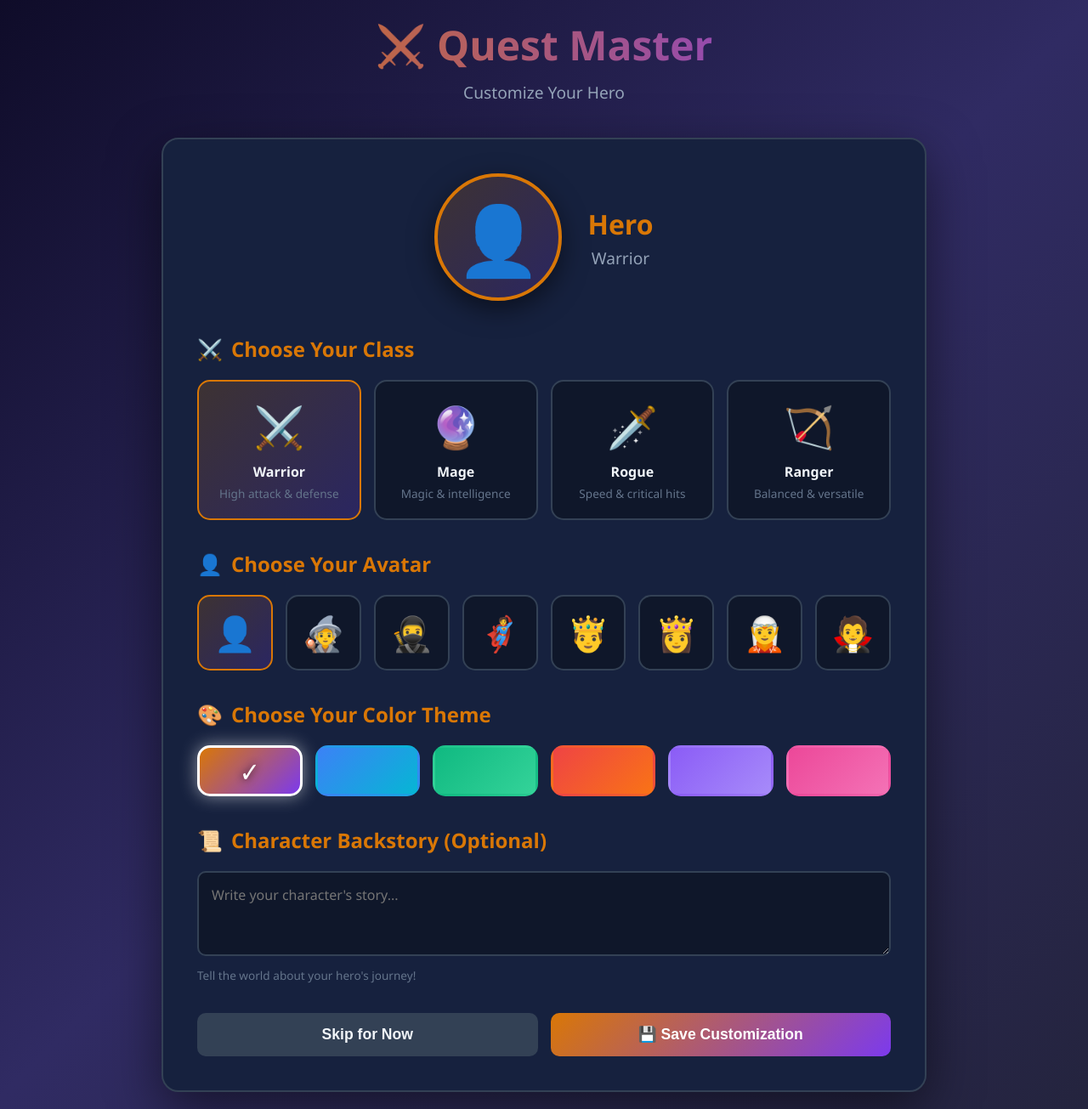
After one commit to LorinczDaniel/gamify_task, a Flask app: page /customize in a window 1280 px wide. The commit adds this page. Shown: the whole page at 85% size. Run offline with Flask 3, Linux system fonts and the light colour scheme; the visitor is signed in with stand-in values (Sample User, id 1); data comes from the database, SQL or seed files in the repository.

Commit message:
Add character customization system with class selection, avatars, and themes

```diff
--- a/app.py
+++ b/app.py
@@ -38,6 +38,12 @@ def login_page():
 def register_page():
     """Serve the register page"""
     return render_template('register.html')
+
+@app.route('/customize')
+@login_required
+def customize_page():
+    """Serve the character customization page"""
+    return render_template('customize.html')
 
 # Auth API endpoints
 @app.route('/api/register', methods=['POST'])
@@ -357,6 +363,36 @@ def get_stats():
     stats = db.get_statistics(char['id'])
     return jsonify(stats)
 
+# Character customization endpoint
+@app.route('/api/character/customize', methods=['POST'])
+@login_required
+def customize_character():
+    """Update character customization"""
+    user_id = session['user_id']
+    char = db.get_character_by_user_id(user_id)
+
+    if not char:
+        return jsonify({'error': 'Character not found'}), 404
+
+    data = request.json
+    character_class = data.get('character_class', 'Warrior')
+    avatar_id = data.get('avatar_id', 1)
+    color_theme = data.get('color_theme', 'orange')
+    bio = data.get('bio', '')
+
+    result = db.update_character_customization(
+        char['id'],
+        character_class,
+        avatar_id,
+        color_theme,
+        bio
+    )
+
+    if result:
+        return jsonify({'success': True, 'message': 'Character customized successfully'})
+
+    return jsonify({'error': 'Failed to update character'}), 400
+
 if __name__ == '__main__':
     print("🎮 Quest Master RPG Server Starting...")
     print("📍 Navigate to http://localhost:5000 to play!")
--- /dev/null
+++ b/templates/customize.html
@@ -0,0 +1,549 @@
+<!DOCTYPE html>
+<html lang="en">
+<head>
+    <meta charset="UTF-8">
+    <meta name="viewport" content="width=device-width, initial-scale=1.0">
+    <title>Quest Master - Customize Character</title>
+    <style>
+        * {
+            margin: 0;
+            padding: 0;
+            box-sizing: border-box;
+        }
+
+        body {
+            font-family: 'Segoe UI', Tahoma, Geneva, Verdana, sans-serif;
+            background: linear-gradient(135deg, #0f0c29, #302b63, #24243e);
+            color: #f1f5f9;
+            min-height: 100vh;
+            padding: 20px;
+        }
+
+        .container {
+            max-width: 900px;
+            margin: 0 auto;
+        }
+
+        .customize-header {
+            text-align: center;
+            margin-bottom: 40px;
+        }
+
+        .game-title {
+            font-size: 3rem;
+            background: linear-gradient(90deg, #d97706, #7c3aed);
+            -webkit-background-clip: text;
+            -webkit-text-fill-color: transparent;
+            background-clip: text;
+            margin-bottom: 10px;
+        }
+
+        .subtitle {
+            color: #94a3b8;
+            font-size: 1.2rem;
+        }
+
+        .customize-card {
+            background: #16213e;
+            border: 2px solid #334155;
+            border-radius: 20px;
+            padding: 40px;
+            box-shadow: 0 20px 60px rgba(0, 0, 0, 0.5);
+            animation: slideIn 0.5s ease-out;
+        }
+
+        @keyframes slideIn {
+            from {
+                transform: translateY(-30px);
+                opacity: 0;
+            }
+            to {
+                transform: translateY(0);
+                opacity: 1;
+            }
+        }
+
+        .section {
+            margin-bottom: 35px;
+        }
+
+        .section-title {
+            font-size: 1.5rem;
+            color: #d97706;
+            margin-bottom: 20px;
+            display: flex;
+            align-items: center;
+            gap: 10px;
+        }
+
+        .preview-section {
+            display: flex;
+            gap: 30px;
+            margin-bottom: 40px;
+            align-items: center;
+            justify-content: center;
+        }
+
+        .avatar-preview {
+            width: 150px;
+            height: 150px;
+            border-radius: 50%;
+            border: 4px solid var(--theme-color, #d97706);
+            display: flex;
+            align-items: center;
+            justify-content: center;
+            font-size: 5rem;
+            background: linear-gradient(135deg, rgba(217, 119, 6, 0.2), rgba(124, 58, 237, 0.2));
+            box-shadow: 0 10px 30px rgba(0, 0, 0, 0.5);
+            transition: all 0.3s ease;
+        }
+
+        .character-info {
+            text-align: center;
+        }
+
+        .character-name {
+            font-size: 2rem;
+            font-weight: bold;
+            color: var(--theme-color, #d97706);
+            margin-bottom: 5px;
+        }
+
+        .character-class {
+            font-size: 1.2rem;
+            color: #94a3b8;
+        }
+
+        .class-grid {
+            display: grid;
+            grid-template-columns: repeat(auto-fit, minmax(140px, 1fr));
+            gap: 15px;
+        }
+
+        .class-option {
+            background: #0f172a;
+            border: 2px solid #334155;
+            border-radius: 15px;
+            padding: 20px;
+            text-align: center;
+            cursor: pointer;
+            transition: all 0.3s ease;
+        }
+
+        .class-option:hover {
+            border-color: #d97706;
+            transform: translateY(-5px);
+            box-shadow: 0 10px 30px rgba(217, 119, 6, 0.3);
+        }
+
+        .class-option.selected {
+            border-color: #d97706;
+            background: linear-gradient(135deg, rgba(217, 119, 6, 0.2), rgba(124, 58, 237, 0.2));
+        }
+
+        .class-icon {
+            font-size: 3rem;
+            margin-bottom: 10px;
+        }
+
+        .class-name {
+            font-weight: bold;
+            margin-bottom: 5px;
+        }
+
+        .class-desc {
+            font-size: 0.85rem;
+            color: #64748b;
+        }
+
+        .avatar-grid {
+            display: grid;
+            grid-template-columns: repeat(auto-fit, minmax(80px, 1fr));
+            gap: 15px;
+        }
+
+        .avatar-option {
+            background: #0f172a;
+            border: 2px solid #334155;
+            border-radius: 15px;
+            padding: 15px;
+            text-align: center;
+            font-size: 2.5rem;
+            cursor: pointer;
+            transition: all 0.3s ease;
+        }
+
+        .avatar-option:hover {
+            border-color: #d97706;
+            transform: scale(1.1);
+        }
+
+        .avatar-option.selected {
+            border-color: #d97706;
+            background: linear-gradient(135deg, rgba(217, 119, 6, 0.2), rgba(124, 58, 237, 0.2));
+        }
+
+        .color-grid {
+            display: grid;
+            grid-template-columns: repeat(auto-fit, minmax(100px, 1fr));
+            gap: 15px;
+        }
+
+        .color-option {
+            height: 60px;
+            border-radius: 15px;
+            cursor: pointer;
+            border: 3px solid transparent;
+            transition: all 0.3s ease;
+            position: relative;
+        }
+
+        .color-option:hover {
+            transform: scale(1.1);
+            border-color: white;
+        }
+
+        .color-option.selected {
+            border-color: white;
+            box-shadow: 0 0 20px rgba(255, 255, 255, 0.5);
+        }
+
+        .color-option.selected::after {
+            content: '✓';
+            position: absolute;
+            top: 50%;
+            left: 50%;
+            transform: translate(-50%, -50%);
+            font-size: 2rem;
+            color: white;
+            text-shadow: 0 0 10px rgba(0, 0, 0, 0.8);
+        }
+
+        textarea {
+            width: 100%;
+            padding: 15px;
+            background: #0f172a;
+            border: 2px solid #334155;
+            border-radius: 10px;
+            color: #f1f5f9;
+            font-size: 1rem;
+            font-family: inherit;
+            resize: vertical;
+            min-height: 100px;
+            transition: all 0.3s ease;
+        }
+
+        textarea:focus {
+            outline: none;
+            border-color: #d97706;
+            box-shadow: 0 0 20px rgba(217, 119, 6, 0.3);
+        }
+
+        .hint {
+            font-size: 0.85rem;
+            color: #64748b;
+            margin-top: 8px;
+        }
+
+        .btn-group {
+            display: flex;
+            gap: 15px;
+            margin-top: 30px;
+        }
+
+        .btn {
+            flex: 1;
+            padding: 15px;
+            border: none;
+            border-radius: 10px;
+            font-size: 1.1rem;
+            font-weight: bold;
+            cursor: pointer;
+            transition: all 0.3s ease;
+        }
+
+        .btn-primary {
+            background: linear-gradient(135deg, #d97706, #7c3aed);
+            color: white;
+        }
+
+        .btn-primary:hover {
+            transform: translateY(-2px);
+            box-shadow: 0 10px 30px rgba(217, 119, 6, 0.4);
+        }
+
+        .btn-secondary {
+            background: #334155;
+            color: #f1f5f9;
+        }
+
+        .btn-secondary:hover {
+            background: #475569;
+        }
+
+        .error-message {
+            background: rgba(239, 68, 68, 0.2);
+            border: 2px solid #ef4444;
+            color: #fca5a5;
+            padding: 15px;
+            border-radius: 10px;
+            margin-bottom: 20px;
+            display: none;
+        }
+
+        .error-message.show {
+            display: block;
+        }
+
+        .success-message {
+            background: rgba(16, 185, 129, 0.2);
+            border: 2px solid #10b981;
+            color: #6ee7b7;
+            padding: 15px;
+            border-radius: 10px;
+            margin-bottom: 20px;
+            display: none;
+        }
+
+        .success-message.show {
+            display: block;
+        }
+    </style>
+</head>
+<body>
+    <div class="container">
+        <div class="customize-header">
+            <h1 class="game-title">⚔️ Quest Master</h1>
+            <p class="subtitle">Customize Your Hero</p>
+        </div>
+
+        <div class="customize-card">
+            <div id="error-message" class="error-message"></div>
+            <div id="success-message" class="success-message"></div>
+
+            <!-- Preview Section -->
+            <div class="preview-section">
+                <div class="avatar-preview" id="avatar-preview">
+                    👤
+                </div>
+                <div class="character-info">
+                    <div class="character-name" id="preview-name">Hero</div>
+                    <div class="character-class" id="preview-class">Warrior</div>
+                </div>
+            </div>
+
+            <form id="customize-form">
+                <!-- Class Selection -->
+                <div class="section">
+                    <h2 class="section-title">
+                        <span>⚔️</span>
+                        <span>Choose Your Class</span>
+                    </h2>
+                    <div class="class-grid">
+                        <div class="class-option selected" data-class="Warrior">
+                            <div class="class-icon">⚔️</div>
+                            <div class="class-name">Warrior</div>
+                            <div class="class-desc">High attack & defense</div>
+                        </div>
+                        <div class="class-option" data-class="Mage">
+                            <div class="class-icon">🔮</div>
+                            <div class="class-name">Mage</div>
+                            <div class="class-desc">Magic & intelligence</div>
+                        </div>
+                        <div class="class-option" data-class="Rogue">
+                            <div class="class-icon">🗡️</div>
+                            <div class="class-name">Rogue</div>
+                            <div class="class-desc">Speed & critical hits</div>
+                        </div>
+                        <div class="class-option" data-class="Ranger">
+                            <div class="class-icon">🏹</div>
+                            <div class="class-name">Ranger</div>
+                            <div class="class-desc">Balanced & versatile</div>
+                        </div>
+                    </div>
+                </div>
+
+                <!-- Avatar Selection -->
+                <div class="section">
+                    <h2 class="section-title">
+                        <span>👤</span>
+                        <span>Choose Your Avatar</span>
+                    </h2>
+                    <div class="avatar-grid">
+                        <div class="avatar-option selected" data-avatar="1">👤</div>
+                        <div class="avatar-option" data-avatar="2">🧙</div>
+                        <div class="avatar-option" data-avatar="3">🥷</div>
+                        <div class="avatar-option" data-avatar="4">🦸</div>
+                        <div class="avatar-option" data-avatar="5">🤴</div>
+                        <div class="avatar-option" data-avatar="6">👸</div>
+                        <div class="avatar-option" data-avatar="7">🧝</div>
+                        <div class="avatar-option" data-avatar="8">🧛</div>
+                    </div>
+                </div>
+
+                <!-- Color Theme -->
+                <div class="section">
+                    <h2 class="section-title">
+                        <span>🎨</span>
+                        <span>Choose Your Color Theme</span>
+                    </h2>
+                    <div class="color-grid">
+                        <div class="color-option selected" data-color="orange" data-color-code="#d97706" style="background: linear-gradient(135deg, #d97706, #7c3aed);"></div>
+                        <div class="color-option" data-color="blue" data-color-code="#3b82f6" style="background: linear-gradient(135deg, #3b82f6, #06b6d4);"></div>
+                        <div class="color-option" data-color="green" data-color-code="#10b981" style="background: linear-gradient(135deg, #10b981, #34d399);"></div>
+                        <div class="color-option" data-color="red" data-color-code="#ef4444" style="background: linear-gradient(135deg, #ef4444, #f97316);"></div>
+                        <div class="color-option" data-color="purple" data-color-code="#8b5cf6" style="background: linear-gradient(135deg, #8b5cf6, #a78bfa);"></div>
+                        <div class="color-option" data-color="pink" data-color-code="#ec4899" style="background: linear-gradient(135deg, #ec4899, #f472b6);"></div>
+                    </div>
+                </div>
+
+                <!-- Character Bio -->
+                <div class="section">
+                    <h2 class="section-title">
+                        <span>📜</span>
+                        <span>Character Backstory (Optional)</span>
+                    </h2>
+                    <textarea id="bio" placeholder="Write your character's story..."></textarea>
+                    <div class="hint">Tell the world about your hero's journey!</div>
+                </div>
+
+                <!-- Action Buttons -->
+                <div class="btn-group">
+                    <button type="button" class="btn btn-secondary" onclick="window.location.href='/'">Skip for Now</button>
+                    <button type="submit" class="btn btn-primary">💾 Save Customization</button>
+                </div>
+            </form>
+        </div>
+    </div>
+
+    <script>
+        const avatarMapping = {
+            1: '👤', 2: '🧙', 3: '🥷', 4: '🦸',
+            5: '🤴', 6: '👸', 7: '🧝', 8: '🧛'
+        };
+
+        let selectedClass = 'Warrior';
+        let selectedAvatar = 1;
+        let selectedColor = 'orange';
+        let selectedColorCode = '#d97706';
+
+        // Class selection
+        document.querySelectorAll('.class-option').forEach(option => {
+            option.addEventListener('click', function() {
+                document.querySelectorAll('.class-option').forEach(o => o.classList.remove('selected'));
+                this.classList.add('selected');
+                selectedClass = this.dataset.class;
+                document.getElementById('preview-class').textContent = selectedClass;
+            });
+        });
+
+        // Avatar selection
+        document.querySelectorAll('.avatar-option').forEach(option => {
+            option.addEventListener('click', function() {
+                document.querySelectorAll('.avatar-option').forEach(o => o.classList.remove('selected'));
+                this.classList.add('selected');
+                selectedAvatar = parseInt(this.dataset.avatar);
+                document.getElementById('avatar-preview').textContent = avatarMapping[selectedAvatar];
+            });
+        });
+
+        // Color selection
+        document.querySelectorAll('.color-option').forEach(option => {
+            option.addEventListener('click', function() {
+                document.querySelectorAll('.color-option').forEach(o => o.classList.remove('selected'));
+                this.classList.add('selected');
+                selectedColor = this.dataset.color;
+                selectedColorCode = this.dataset.colorCode;
+                document.documentElement.style.setProperty('--theme-color', selectedColorCode);
+            });
+        });
+
+        // Form submission
+        document.getElementById('customize-form').addEventListener('submit', async (e) => {
+            e.preventDefault();
+
+            const errorDiv = document.getElementById('error-message');
+            const successDiv = document.getElementById('success-message');
+            errorDiv.classList.remove('show');
+            successDiv.classList.remove('show');
+
+            const data = {
+                character_class: selectedClass,
+                avatar_id: selectedAvatar,
+                color_theme: selectedColor,
+                bio: document.getElementById('bio').value.trim()
+            };
+
+            try {
+                const response = await fetch('/api/character/customize', {
+                    method: 'POST',
+                    headers: { 'Content-Type': 'application/json' },
+                    body: JSON.stringify(data)
+                });
+
+                const result = await response.json();
+
+                if (response.ok) {
+                    successDiv.textContent = '✨ Character customized successfully!';
+                    successDiv.classList.add('show');
+                    setTimeout(() => {
+                        window.location.href = '/';
+                    }, 1500);
+                } else {
+                    showError(result.error || 'Failed to save customization');
+                }
+            } catch (error) {
+                showError('Network error. Please try again.');
+            }
+        });
+
+        function showError(message) {
+            const errorDiv = document.getElementById('error-message');
+            errorDiv.textContent = message;
+            errorDiv.classList.add('show');
+        }
+
+        // Load existing customization
+        async function loadCustomization() {
+            try {
+                const response = await fetch('/api/character');
+                if (response.ok) {
+                    const char = await response.json();
+                    document.getElementById('preview-name').textContent = char.name;
+
+                    if (char.character_class) {
+                        selectedClass = char.character_class;
+                        document.querySelector(`.class-option[data-class="${selectedClass}"]`)?.classList.add('selected');
+                        document.getElementById('preview-class').textContent = selectedClass;
+                    }
+
+                    if (char.avatar_id) {
+                        selectedAvatar = char.avatar_id;
+                        document.querySelector(`.avatar-option[data-avatar="${selectedAvatar}"]`)?.classList.add('selected');
+                        document.getElementById('avatar-preview').textContent = avatarMapping[selectedAvatar];
+                    }
+
+                    if (char.color_theme) {
+                        selectedColor = char.color_theme;
+                        const colorOption = document.querySelector(`.color-option[data-color="${selectedColor}"]`);
+                        if (colorOption) {
+                            document.querySelectorAll('.color-option').forEach(o => o.classList.remove('selected'));
+                            colorOption.classList.add('selected');
+                            selectedColorCode = colorOption.dataset.colorCode;
+                            document.documentElement.style.setProperty('--theme-color', selectedColorCode);
+                        }
+                    }
+
+                    if (char.bio) {
+                        document.getElementById('bio').value = char.bio;
+                    }
+                }
+            } catch (error) {
+                console.error('Failed to load customization:', error);
+            }
+        }
+
+        loadCustomization();
+    </script>
+</body>
+</html>
--- a/templates/register.html
+++ b/templates/register.html
@@ -224,8 +224,8 @@
                 const data = await response.json();
 
                 if (response.ok) {
-                    // Registration successful - redirect to game
-                    window.location.href = '/';
+                    // Registration successful - redirect to customization
+                    window.location.href = '/customize';
                 } else {
                     showError(data.error || 'Registration failed');
                 }
```
Also changed, not shown: QUICK_DEPLOY.md (added, +127 -0 lines), database.py (+30 -0 lines).
